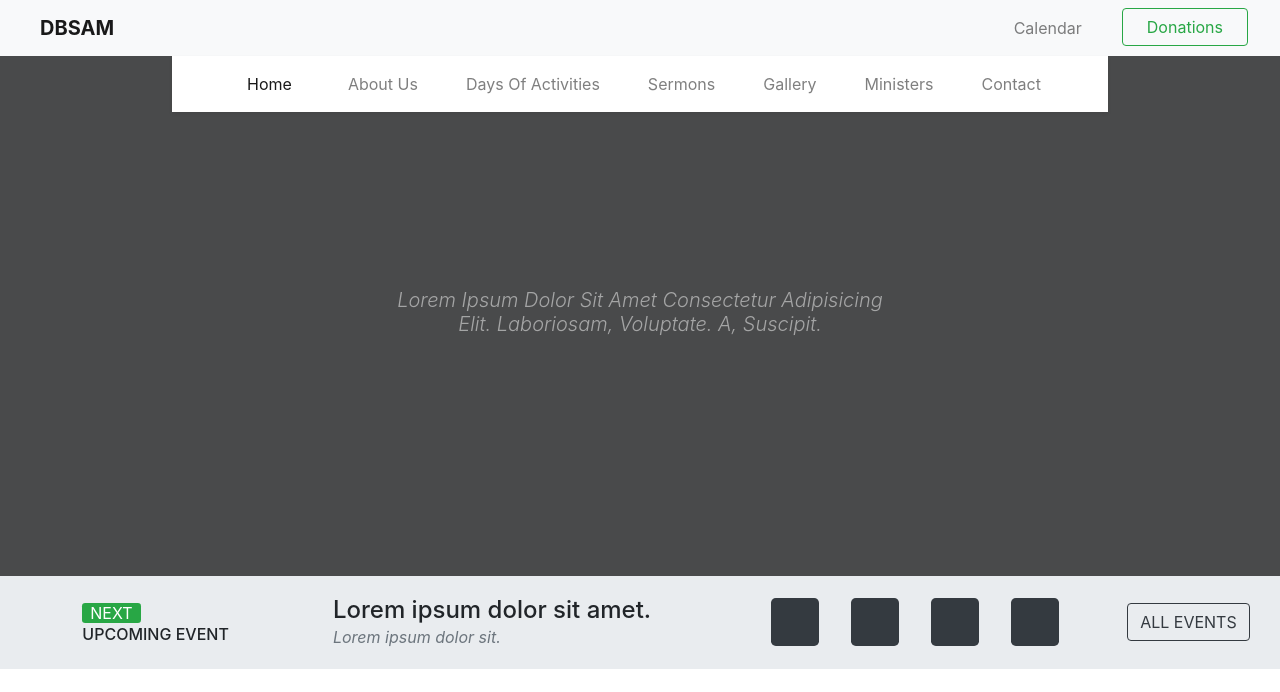
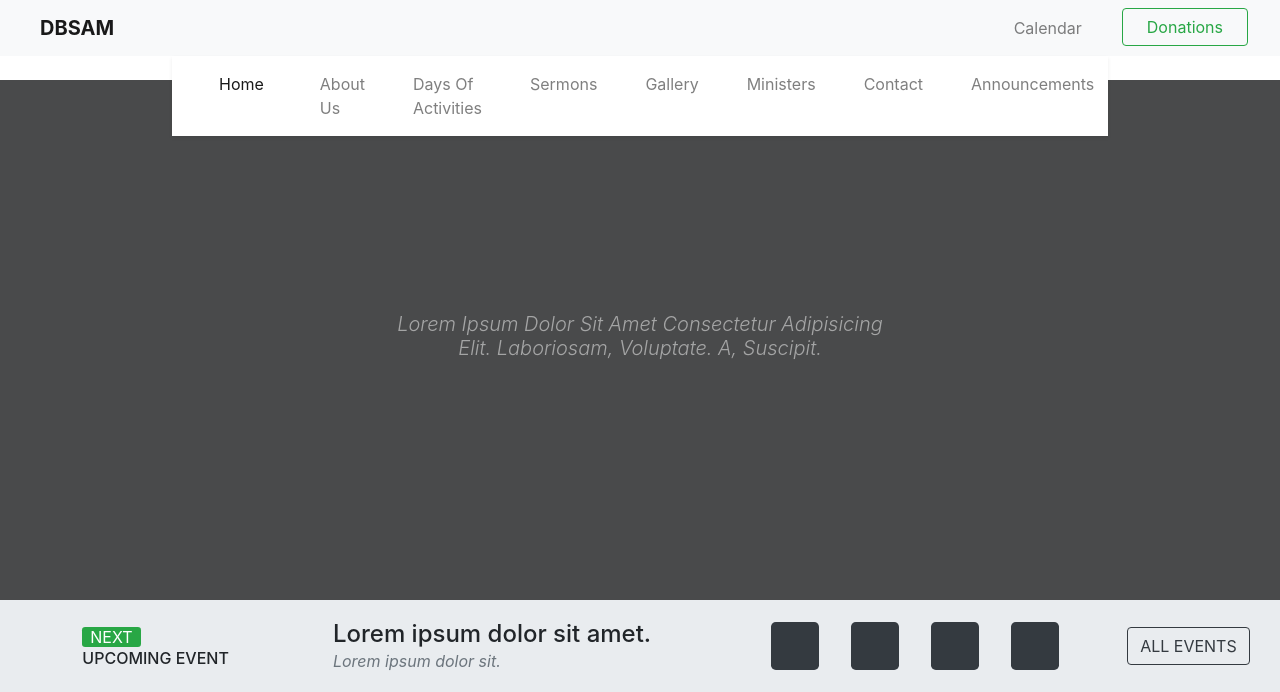
Before and after one commit to CodeTemplar99/DBM, a Django app: page / in a window 1280 px wide. Shown: the top 692 px of the page. Run offline with Django 3.2, Linux system fonts and the light colour scheme; some libraries are stand-ins or nearby versions.

Commit message:
announcements

```diff
--- a/templates/base.html
+++ b/templates/base.html
@@ -87,25 +87,28 @@
       <div class="collapse navbar-collapse bg-white mx-auto mt-0 col-lg-9 py-2 shadow-sm" id="navbarSupportedContent">
         <ul class="navbar-nav mx-auto">
           <li class="nav-item mx-sm-4 active">
-            <a class="nav-link" href="#">Home <span class="sr-only">(current)</span></a>
+            <a class="nav-link" href="#">Home <span class="sr-only">(Current)</span></a>
           </li>
           <li class="nav-item mx-sm-3 text-capitalize">
-            <a class="nav-link" href="#">About Us <span class="sr-only">(current)</span></a>
+            <a class="nav-link" href="#">About Us <span class="sr-only"></span></a>
           </li>
           <li class="nav-item mx-sm-3 text-capitalize">
-            <a class="nav-link" href="#">Days of activities <span class="sr-only">(current)</span></a>
+            <a class="nav-link" href="#">Days of activities <span class="sr-only"></span></a>
           </li>
           <li class="nav-item mx-sm-3 text-capitalize">
-            <a class="nav-link" href="#">Sermons <span class="sr-only">(current)</span></a>
+            <a class="nav-link" href="#">Sermons <span class="sr-only"></span></a>
           </li>
           <li class="nav-item mx-sm-3 text-capitalize">
-            <a class="nav-link" href="#">Gallery <span class="sr-only">(current)</span></a>
+            <a class="nav-link" href="#">Gallery <span class="sr-only"></span></a>
           </li>
           <li class="nav-item mx-sm-3 text-capitalize">
-            <a class="nav-link" href="#">Ministers <span class="sr-only">(current)</span></a>
+            <a class="nav-link" href="#">Ministers <span class="sr-only"></span></a>
           </li>
           <li class="nav-item mx-sm-3 text-capitalize">
-            <a class="nav-link" href="#">Contact <span class="sr-only">(current)</span></a>
+            <a class="nav-link" href="#">Contact <span class="sr-only"></span></a>
+          </li>
+          <li class="nav-item mx-sm-3 text-capitalize">
+            <a class="nav-link" href="#">Announcements <span class="sr-only"></span></a>
           </li>
 
         </ul>
```
